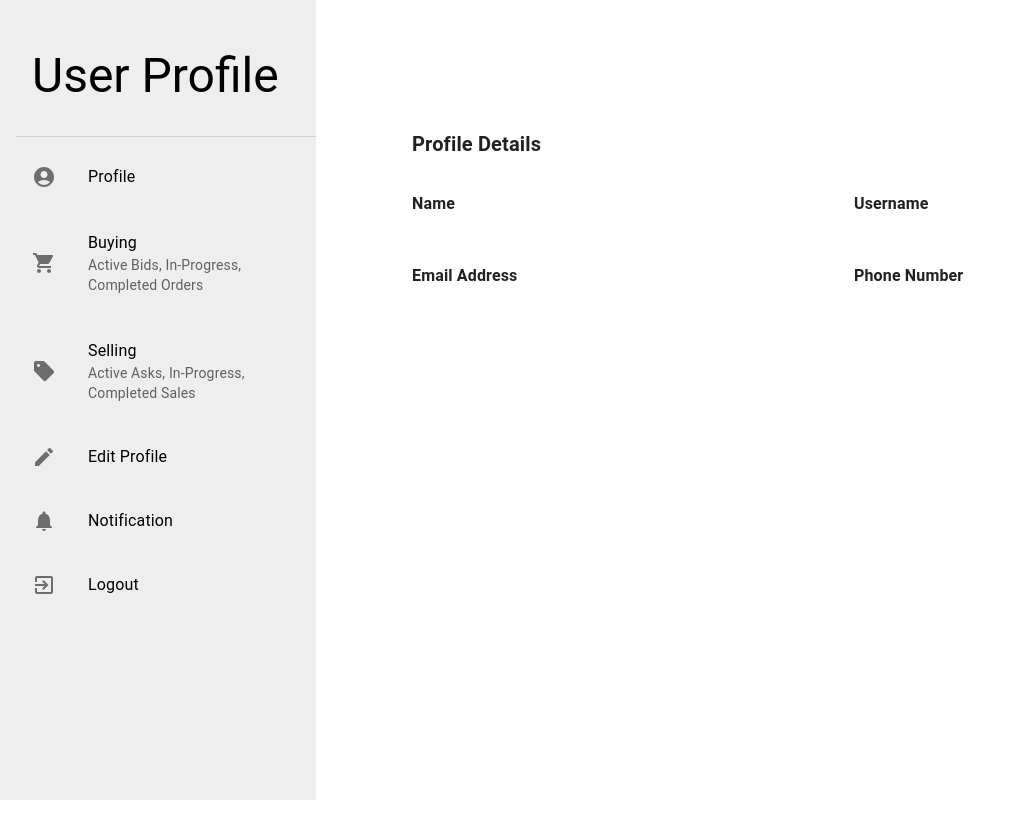
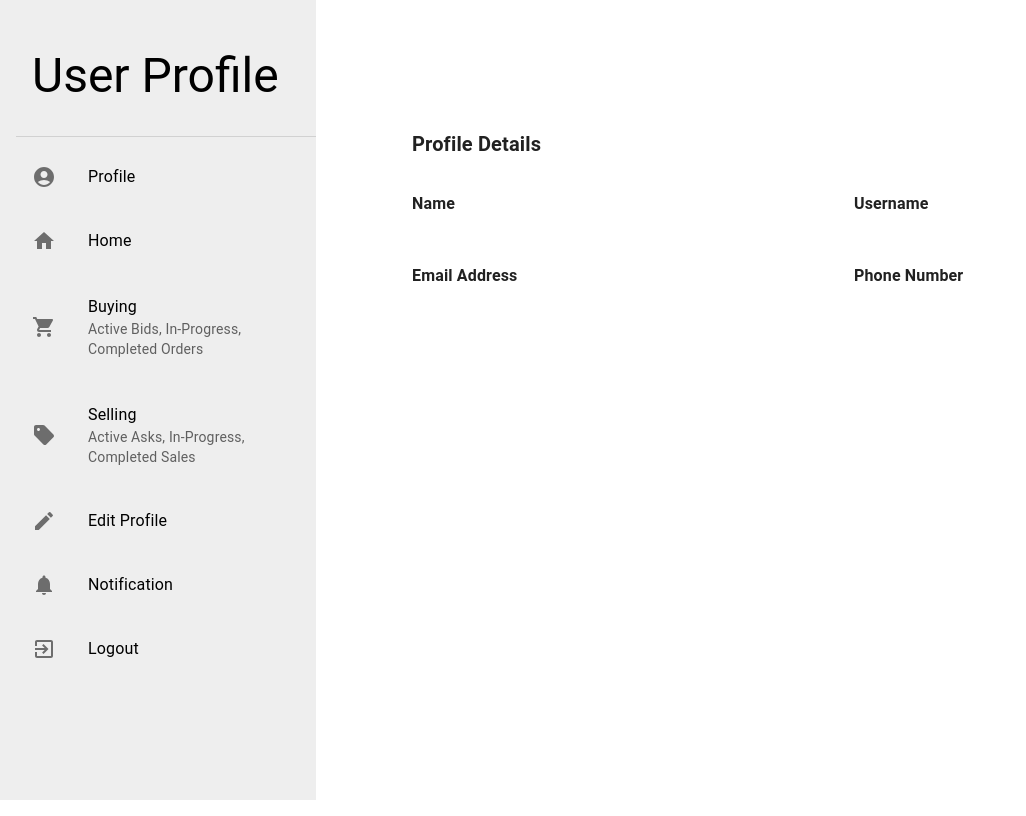
Before and after one commit to tonyliu1234/UCLA-Swipes-Exchange, a React (Create React App) app in the folder frontend/: page /userProfile in a window 1280 px wide. Shown: the whole page, without its empty margins (0-1026 px from the left). Built offline with nearby package versions, Linux system fonts and the light colour scheme; no server answers.

Commit message:
connected usr profile and home page

```diff
--- a/frontend/src/pages/userProfile.js
+++ b/frontend/src/pages/userProfile.js
@@ -19,10 +19,15 @@ import SellIcon from "@mui/icons-material/Sell";
 import ExitToAppIcon from "@mui/icons-material/ExitToApp";
 import NotificationsIcon from "@mui/icons-material/Notifications"; // Import Notifications icon
 import EditIcon from "@mui/icons-material/Edit"; // import Edit icon
+import HomeIcon from "@mui/icons-material/Home"; // import Edit icon
 import { useHistory } from "react-router-dom";
 
 export default function UserProfile() {
   let history = useHistory();
+
+  const handleHomeClick = () => {
+    history.push("/");
+  };
 
   const handleEditProfileClick = () => {
     // Use the correct path to your "changeUserProfile" page
@@ -125,6 +130,15 @@ export default function UserProfile() {
               </ListItemIcon>
               <ListItemText primary="Profile" />
             </ListItem>
+            {/* Add a Home button */}
+            <ListItem button onClick={handleHomeClick} sx={{ py: 2 }}>
+              <ListItemIcon>
+                {/* You can use an appropriate icon here */}
+                <HomeIcon /> {/* Import this icon from @mui/icons-material */}
+              </ListItemIcon>
+              <ListItemText primary="Home" />
+            </ListItem>
+
             <ListItem button onClick={handleBuyingClick} sx={{ py: 2 }}>
               <ListItemIcon>
                 <ShoppingCartIcon />
```
